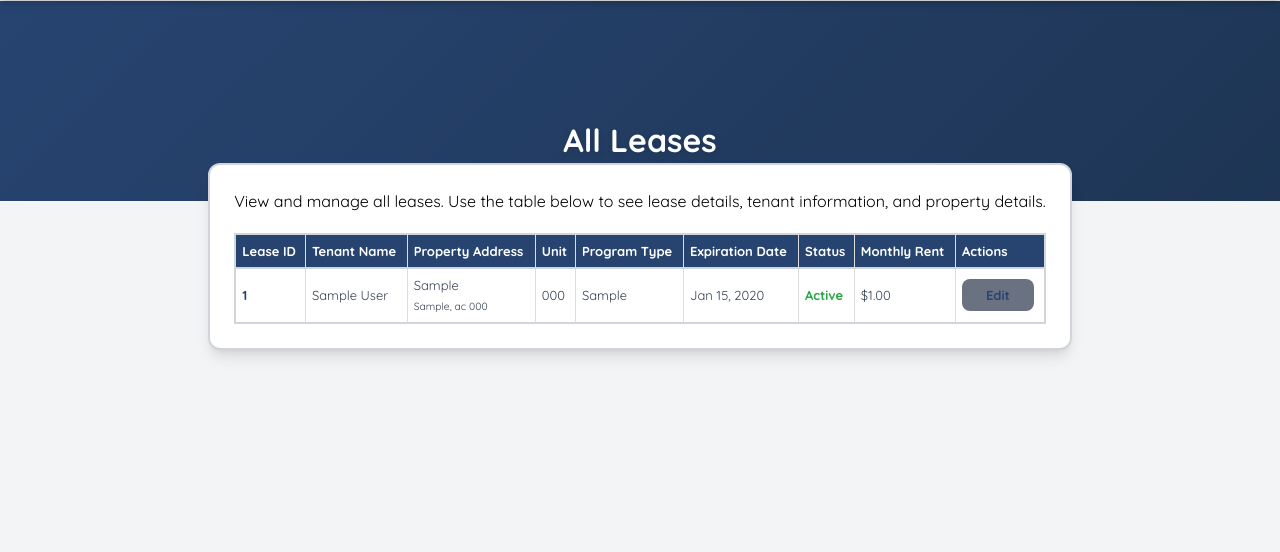
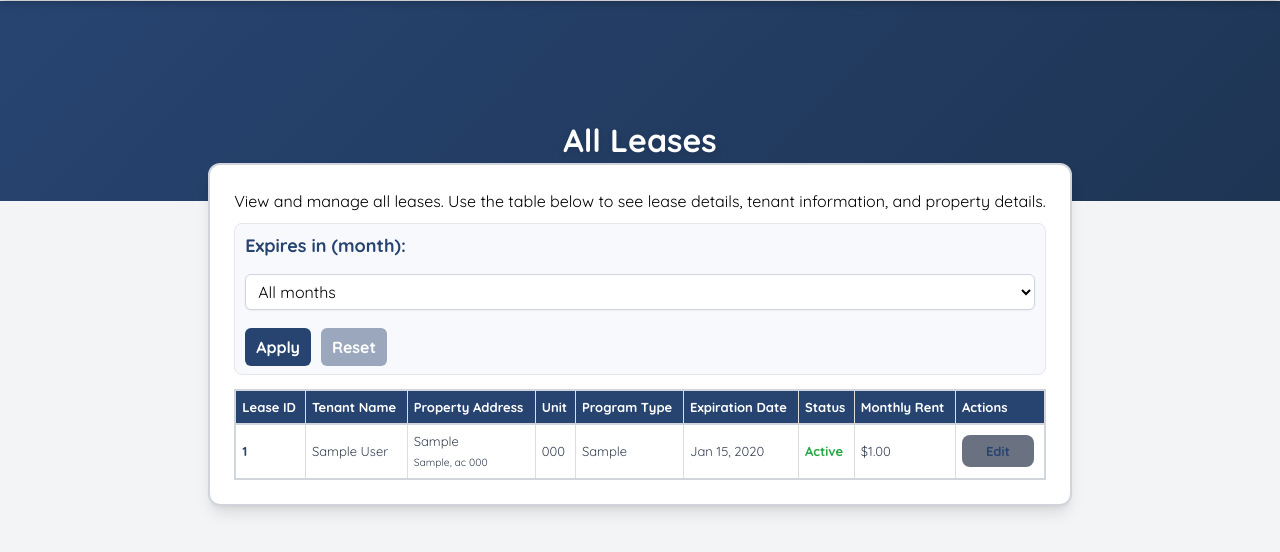
Before and after one commit to ivy864/micah-ministries, a PHP site: page /stepvarepo/leaseView.php in a window 1280 px wide. Shown: the part 95-647 px from the top of the page. Run offline with PHP 8.4, Linux system fonts and the light colour scheme; the visitor is signed in with stand-in values (Sample User, id 1); tables that the repository leaves empty hold one stand-in row (values such as "Sample post"); style sheets or scripts are compiled from the project's sources.

Commit message:
Added filtering by the experiation month.

```diff
--- a/leaseView.php
+++ b/leaseView.php
@@ -27,24 +27,38 @@
     // pagination and sorting settings
     $items_per_page = 15;
     $current_page = isset($_GET['page']) ? (int)$_GET['page'] : 1;
-
-    // ensure current_page is at least 1
-    if ($current_page < 1) {
-        $current_page = 1;
-    }
-
+    if ($current_page < 1) { $current_page = 1; }
     $offset = ($current_page - 1) * $items_per_page;
 
     // sorting parameters
     $sort_by = $_GET['sort'] ?? 'created_at';
     $sort_order = $_GET['order'] ?? 'DESC';
 
-    // get total leases first to validate page number
+    // NEW: month filter (1..12). Keep empty => all months
+    $exp_month = $_GET['exp_month'] ?? '';
+    $month_int = null;
+    if ($exp_month !== '' && ctype_digit($exp_month)) {
+        $m = (int)$exp_month;
+        if ($m >= 1 && $m <= 12) { $month_int = $m; }
+    }
+
+    // Build WHERE for month filter
+    $where = '';
+    if ($month_int !== null) {
+        $where = " WHERE MONTH(expiration_date) = " . $month_int;
+    }
+
+    // get total leases first to validate page number (with filter)
     $con = connect();
-    $count_query = "SELECT COUNT(*) as total FROM dbleases";
-    $count_result = mysqli_query($con, $count_query);
-    $total_leases = mysqli_fetch_assoc($count_result)['total'];
-    $total_pages = ceil($total_leases / $items_per_page);
+    $total_leases = 0;
+    if ($con) {
+        $count_query = "SELECT COUNT(*) as total FROM dbleases" . $where;
+        $count_result = mysqli_query($con, $count_query);
+        if ($count_result) {
+            $total_leases = (int)mysqli_fetch_assoc($count_result)['total'];
+        }
+    }
+    $total_pages = $items_per_page > 0 ? (int)ceil($total_leases / $items_per_page) : 1;
 
     // ensure current_page doesn't exceed total pages
     if ($current_page > $total_pages && $total_pages > 0) {
@@ -52,25 +66,29 @@
         $offset = ($current_page - 1) * $items_per_page;
     }
 
-    // get paginated and sorted leases
+    // get paginated and sorted leases (with filter)
     $leases = [];
     if ($con) {
-        $query = "SELECT * FROM dbleases ORDER BY $sort_by $sort_order LIMIT $items_per_page OFFSET $offset";
+        $query = "SELECT * FROM dbleases" . $where . " ORDER BY $sort_by $sort_order LIMIT $items_per_page OFFSET $offset";
         $result = mysqli_query($con, $query);
-
         if ($result) {
-            while ($row = mysqli_fetch_assoc($result)) {
-                $leases[] = $row;
-            }
+            while ($row = mysqli_fetch_assoc($result)) { $leases[] = $row; }
         }
         mysqli_close($con);
     }
 
-    // helper function to generate sort URLs
+    // helper: keep month param in links
+    function monthQS() {
+        return (isset($_GET['exp_month']) && $_GET['exp_month'] !== '')
+            ? "&exp_month=" . urlencode($_GET['exp_month'])
+            : "";
+    }
+
+    // helper function to generate sort URLs (preserve month + page)
     function getSortUrl($column) {
         global $sort_by, $sort_order, $current_page;
         $new_order = ($sort_by == $column && $sort_order == 'ASC') ? 'DESC' : 'ASC';
-        return "?page=" . $current_page . "&sort=" . $column . "&order=" . $new_order;
+        return "?page=" . $current_page . "&sort=" . $column . "&order=" . $new_order . monthQS();
     }
 
     // helper function to get sort arrow
@@ -81,6 +99,12 @@
         }
         return '';
     }
+
+    // month names for dropdown
+    $month_names = [
+        1=>'January',2=>'February',3=>'March',4=>'April',5=>'May',6=>'June',
+        7=>'July',8=>'August',9=>'September',10=>'October',11=>'November',12=>'December'
+    ];
 ?>
 
 <!DOCTYPE html>
@@ -243,6 +267,25 @@ require_once('header.php');
 	    padding: 1.5rem !important;
 	}
 
+    /* minimal, on-brand filter bar */
+    .filter-bar {
+        display:flex; gap:10px; align-items:center; flex-wrap:wrap;
+        margin: 6px 0 4px 0; padding: 8px 10px;
+        background: #f7f9fc; border: 1px solid #e5e7eb; border-radius: 8px;
+    }
+    .filter-bar label { font-weight: 600; color: #274471; }
+    .filter-bar select {
+        padding: 6px 8px; border: 1px solid #d1d5db; border-radius: 6px; background: #fff;
+    }
+    .filter-bar .apply-btn,
+    .filter-bar .reset-btn {
+        display:inline-block; padding:6px 10px; border-radius:6px; text-decoration:none; font-weight:600;
+        border: 1px solid transparent;
+    }
+    .filter-bar .apply-btn { background:#274471; color:#fff; }
+    .filter-bar .apply-btn:hover { opacity: .95; }
+    .filter-bar .reset-btn { background:#9aa7bd; color:#fff; }
+    .filter-bar .reset-btn:hover { opacity: .95; }
 </style>
 <!-- BANDAID END, REMOVE ONCE SOME GENIUS FIXES -->
 
@@ -267,14 +310,36 @@ require_once('header.php');
       <!-- Text Section -->
       <div class="text-section">
         <div class="main-content-box p-6">
-          <p style="margin-bottom: 20px;">
+          <p style="margin-bottom: 10px;">
             View and manage all leases. Use the table below to see lease details, tenant information, and property details.
           </p>
 
+          <!-- NEW: Month filter (adds on top of existing features; preserves look) -->
+          <form class="filter-bar" method="get">
+            <!-- preserve current sort when filtering -->
+            <input type="hidden" name="sort" value="<?php echo htmlspecialchars($sort_by, ENT_QUOTES, 'UTF-8'); ?>">
+            <input type="hidden" name="order" value="<?php echo htmlspecialchars($sort_order, ENT_QUOTES, 'UTF-8'); ?>">
+            <!-- when applying a filter, start at page 1 -->
+            <input type="hidden" name="page" value="1">
+
+            <label for="exp_month">Expires in (month):</label>
+            <select id="exp_month" name="exp_month">
+              <option value="">All months</option>
+              <?php foreach ($month_names as $num=>$name): ?>
+                <option value="<?php echo $num; ?>" <?php echo ($month_int === $num ? 'selected' : ''); ?>>
+                  <?php echo htmlspecialchars($name, ENT_QUOTES, 'UTF-8'); ?>
+                </option>
+              <?php endforeach; ?>
+            </select>
+
+            <button class="apply-btn" type="submit">Apply</button>
+            <a class="reset-btn" href="?page=1&sort=<?php echo urlencode($sort_by); ?>&order=<?php echo urlencode($sort_order); ?>">Reset</a>
+          </form>
+
         <?php if (empty($leases)): ?>
-            <div style="margin-top: 20px; padding: 20px; background-color: #f8f9fa; border: 1px solid #dee2e6; border-radius: 5px;">
+            <div style="margin-top: 10px; padding: 14px; background-color: #f8f9fa; border: 1px solid #dee2e6; border-radius: 5px;">
                 <p><strong>No leases found.</strong></p>
-                <p>Click "Add a Lease" to add the first lease.</p>
+                <p>Try a different month, or click “Reset”.</p>
             </div>
         <?php else: ?>
             <div class="overflow-x-auto">
@@ -330,8 +395,8 @@ require_once('header.php');
 
                     <div class="pagination-buttons">
                         <?php if ($current_page > 1): ?>
-                            <a href="?page=1&sort=<?php echo $sort_by; ?>&order=<?php echo $sort_order; ?>" class="pagination-btn" style="display: inline-block; padding: 8px 12px; margin: 0 2px; background: #274471; color: white; text-decoration: none; border-radius: 4px;">First</a>
-                            <a href="?page=<?php echo $current_page - 1; ?>&sort=<?php echo $sort_by; ?>&order=<?php echo $sort_order; ?>" class="pagination-btn" style="display: inline-block; padding: 8px 12px; margin: 0 2px; background: #274471; color: white; text-decoration: none; border-radius: 4px;">Previous</a>
+                            <a href="?page=1&sort=<?php echo $sort_by; ?>&order=<?php echo $sort_order; ?><?php echo monthQS(); ?>" class="pagination-btn" style="display: inline-block; padding: 8px 12px; margin: 0 2px; background: #274471; color: white; text-decoration: none; border-radius: 4px;">First</a>
+                            <a href="?page=<?php echo $current_page - 1; ?>&sort=<?php echo $sort_by; ?>&order=<?php echo $sort_order; ?><?php echo monthQS(); ?>" class="pagination-btn" style="display: inline-block; padding: 8px 12px; margin: 0 2px; background: #274471; color: white; text-decoration: none; border-radius: 4px;">Previous</a>
                         <?php endif; ?>
 
                         <?php
@@ -340,15 +405,15 @@ require_once('header.php');
 
                         for ($i = $start_page; $i <= $end_page; $i++):
                         ?>
-                            <a href="?page=<?php echo $i; ?>&sort=<?php echo $sort_by; ?>&order=<?php echo $sort_order; ?>" class="pagination-btn <?php echo $i == $current_page ? 'active' : ''; ?>"
+                            <a href="?page=<?php echo $i; ?>&sort=<?php echo $sort_by; ?>&order=<?php echo $sort_order; ?><?php echo monthQS(); ?>" class="pagination-btn <?php echo $i == $current_page ? 'active' : ''; ?>"
                                style="display: inline-block; padding: 8px 12px; margin: 0 2px; background: <?php echo $i == $current_page ? '#1e3554' : '#274471'; ?>; color: white; text-decoration: none; border-radius: 4px;">
                                 <?php echo $i; ?>
                             </a>
                         <?php endfor; ?>
 
                         <?php if ($current_page < $total_pages): ?>
-                            <a href="?page=<?php echo $current_page + 1; ?>&sort=<?php echo $sort_by; ?>&order=<?php echo $sort_order; ?>" class="pagination-btn" style="display: inline-block; padding: 8px 12px; margin: 0 2px; background: #274471; color: white; text-decoration: none; border-radius: 4px;">Next</a>
-                            <a href="?page=<?php echo $total_pages; ?>&sort=<?php echo $sort_by; ?>&order=<?php echo $sort_order; ?>" class="pagination-btn" style="display: inline-block; padding: 8px 12px; margin: 0 2px; background: #274471; color: white; text-decoration: none; border-radius: 4px;">Last</a>
+                            <a href="?page=<?php echo $current_page + 1; ?>&sort=<?php echo $sort_by; ?>&order=<?php echo $sort_order; ?><?php echo monthQS(); ?>" class="pagination-btn" style="display: inline-block; padding: 8px 12px; margin: 0 2px; background: #274471; color: white; text-decoration: none; border-radius: 4px;">Next</a>
+                            <a href="?page=<?php echo $total_pages; ?>&sort=<?php echo $sort_by; ?>&order=<?php echo $sort_order; ?><?php echo monthQS(); ?>" class="pagination-btn" style="display: inline-block; padding: 8px 12px; margin: 0 2px; background: #274471; color: white; text-decoration: none; border-radius: 4px;">Last</a>
                         <?php endif; ?>
                     </div>
                 </div>
```
